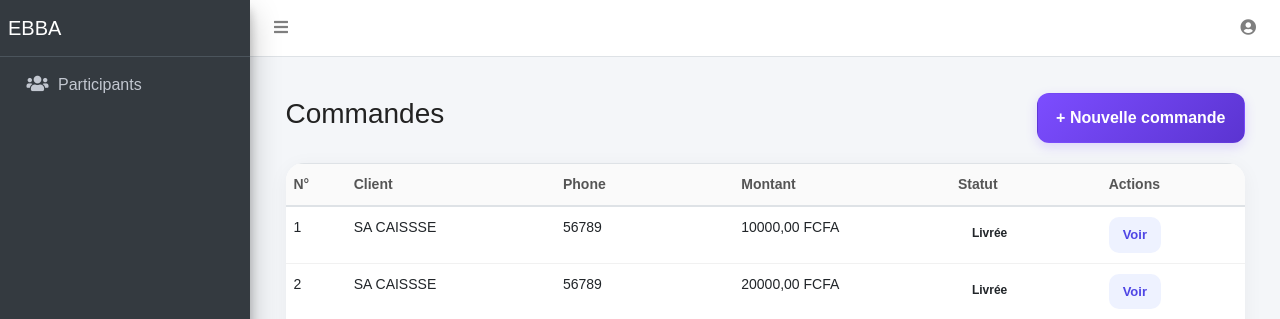
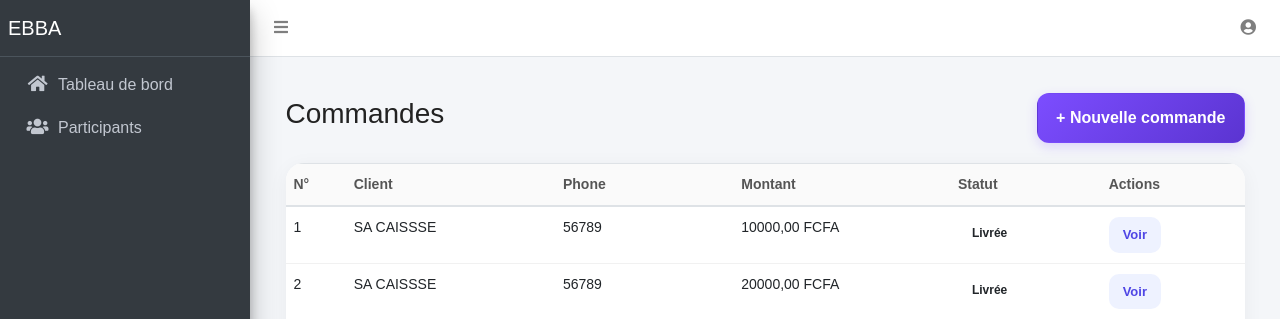
Before and after one commit to alowizdigital-create/Conference, a Django app: page /orders/ in a window 1280 px wide. Shown: the top 319 px of the page. Run offline with Django 5.2, Linux system fonts and the light colour scheme; data comes from the database, SQL or seed files in the repository; some libraries are stand-ins or nearby versions.

Commit message:
Update sidebar.html

```diff
--- a/connexion/templates/includes/sidebar.html
+++ b/connexion/templates/includes/sidebar.html
@@ -26,9 +26,9 @@
 
                 <!-- Dashboard -->
 
-                <!-- <li class="nav-item">
+                <li class="nav-item">
 
-                    <a href="{% url 'dashboard' %}"
+                    <a href="/"
                        class="nav-link">
 
                         <i class="nav-icon fas fa-home"></i>
@@ -41,7 +41,7 @@
 
                     </a>
 
-                </li> -->
+                </li>
 
                 <!-- Participants -->
 
```
